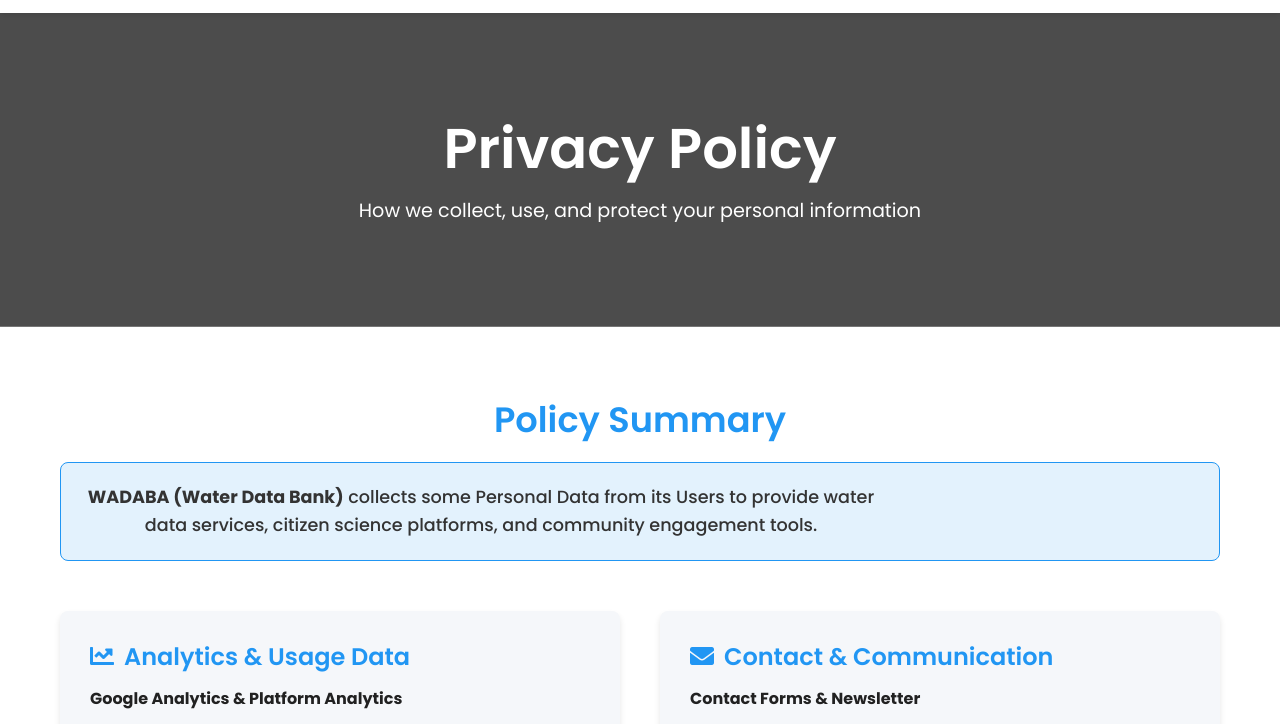
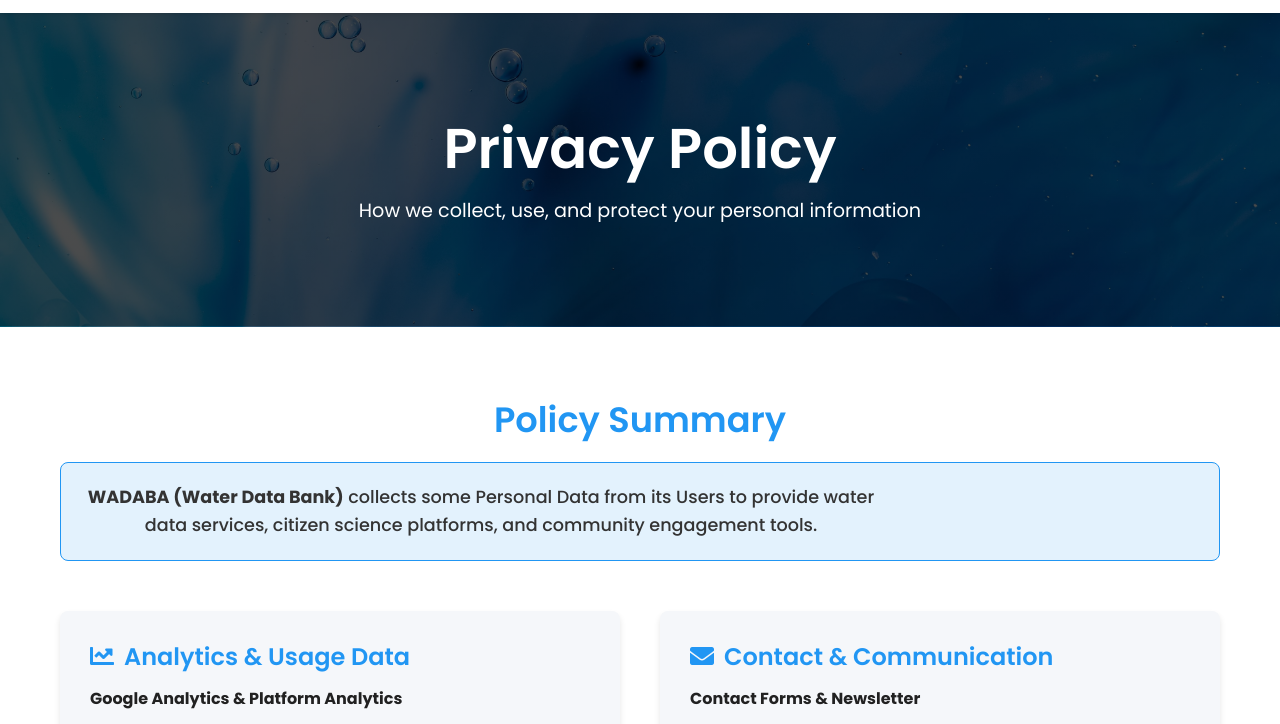
Before and after one commit to LOHRENZOEVAN/wadaba-web, a plain HTML site: page policy.html in a window 1280 px wide. Shown: the part 59-783 px from the top of the page. Drawn offline with Linux system fonts and the light colour scheme.

Commit message:
adjusted photos and design

```diff
--- a/policy.html
+++ b/policy.html
@@ -13,7 +13,7 @@
     <style>
         /* Inline CSS for Privacy Policy page - matching About page styling */
         .hero {
-            background-image: linear-gradient(rgba(0, 0, 0, 0.7), rgba(0, 0, 0, 0.7)), url('images/hero-image.jpg');
+            background-image: linear-gradient(rgba(0, 0, 0, 0.7), rgba(0, 0, 0, 0.7)), url('images/hero.jpg');
             background-size: cover;
             background-position: center;
             color: white;
--- a/styles.css
+++ b/styles.css
@@ -237,7 +237,7 @@ header {
 
 /* ============ Hero Section ============ */
 .hero {
-    background-image: linear-gradient(rgba(0, 0, 0, 0.6), rgba(0, 0, 0, 0.6)), url('images/hero-image.jpg');
+    background-image: linear-gradient(rgba(0, 0, 0, 0.6), rgba(0, 0, 0, 0.6)), url('images/hero.jpg');
     background-size: cover;
     background-position: center;
     color: white;
```
Also changed, not shown: about.html (+1 -1 lines), index.html (+4 -4 lines), images/hero.jpg (added), images/news water 3.jpeg (added), images/news water 3.jpg (deleted), images/wat news 2.jpeg (added), images/wat news 2.jpg (deleted), images/wat news.jpeg (added), images/wat news.jpg (deleted).
